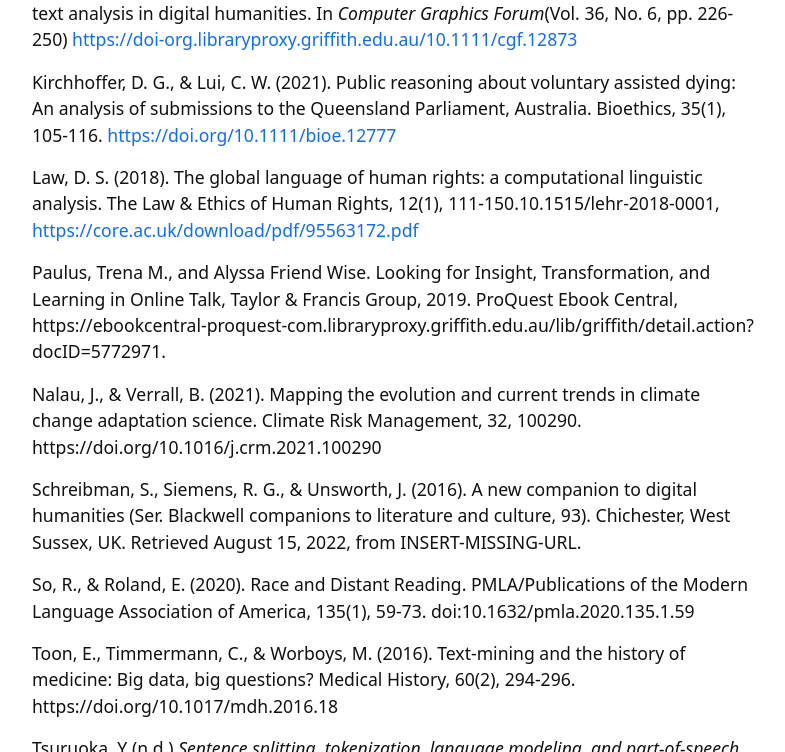
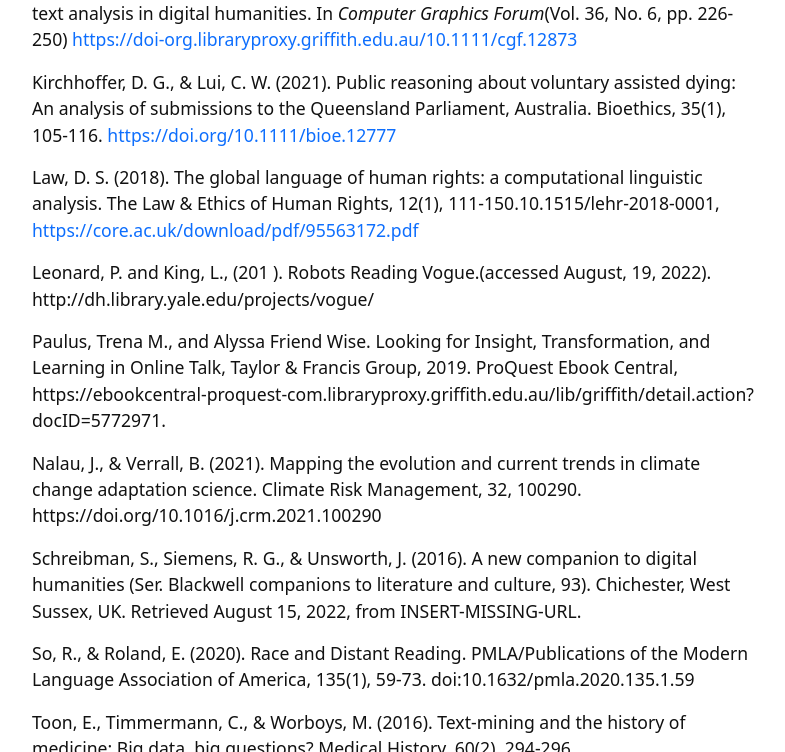
Before and after one commit to GULibrarySandbox/intro-text-mining-analysis-2022, a Jekyll site: the page built from content/9-references.md, in a window 1280 px wide and 900 px high, scrolled down 640 px, cut to the strip 0-752 px from the top of the window. Shown: the whole strip, without its empty margins (245-1030 px from the left). Built offline with Jekyll 4.4.1, drawn with Linux system fonts in a browser that asks for light colours.

Commit message:
Update 9-references.md

```diff
--- a/content/9-references.md
+++ b/content/9-references.md
@@ -18,6 +18,8 @@ Kirchhoffer, D. G., & Lui, C. W. (2021). Public reasoning about voluntary assist
 
 Law, D. S. (2018). The global language of human rights: a computational linguistic analysis. The Law & Ethics of Human Rights, 12(1), 111-150.10.1515/lehr-2018-0001, [https://core.ac.uk/download/pdf/95563172.pdf](https://core.ac.uk/download/pdf/95563172.pdf)
 
+Leonard, P. and King, L., (201 ). Robots Reading Vogue.(accessed August, 19, 2022). http://dh.library.yale.edu/projects/vogue/
+
 Paulus, Trena M., and Alyssa Friend Wise. Looking for Insight, Transformation, and Learning in Online Talk, Taylor & Francis Group, 2019. ProQuest Ebook Central, https://ebookcentral-proquest-com.libraryproxy.griffith.edu.au/lib/griffith/detail.action?docID=5772971.
 
 Nalau, J., & Verrall, B. (2021). Mapping the evolution and current trends in climate change adaptation science. Climate Risk Management, 32, 100290. https://doi.org/10.1016/j.crm.2021.100290
```
